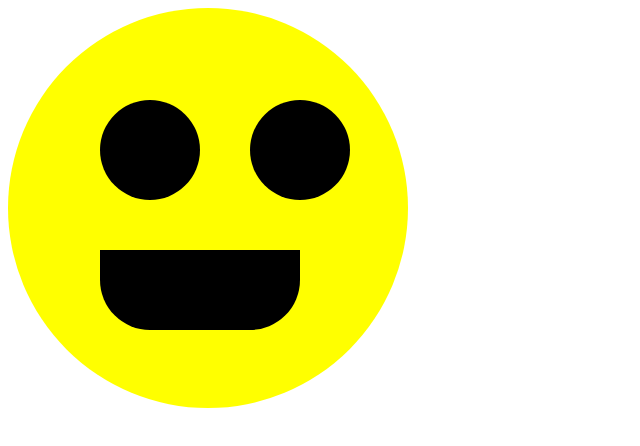
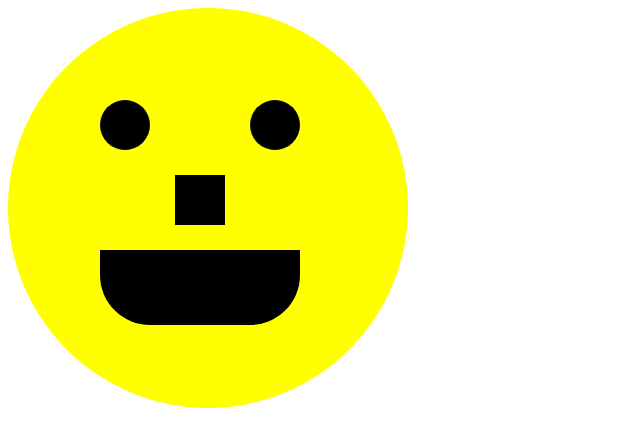
Before and after one commit to Amitesh7522/HTML-CSS---PRACTICE, a plain HTML site: page smiley face/index.html in a window 1280 px wide. Shown: the whole page, without its empty margins (0-640 px from the left). Drawn offline with Linux system fonts and the light colour scheme.

Commit message:
added css for nose div

```diff
--- a/smiley face/style.css
+++ b/smiley face/style.css
@@ -8,7 +8,7 @@
 
 .mouth{
     width: 200px;
-    height: 80px;
+    height: 75px;
     background-color: black;
     border-radius: 0 0 50px 50px;
     position: absolute;
@@ -17,8 +17,8 @@
 }
 
 .eye1{
-    height: 100px;
-    width: 100px;
+    height: 50px;
+    width: 50px;
     background-color: black;
     border-radius: 50%;
     position: absolute;
@@ -28,11 +28,20 @@
 
 }
 .eye2{
-    height: 100px;
-    width: 100px;
+    height: 50px;
+    width: 50px;
     background-color: black;
     border-radius: 50%;
     position: absolute;
     top: 100px;
     left: 250px;
 }
+
+.nose{
+    height: 50px;
+    width: 50px;
+    background-color: black;
+    position: absolute;
+    top: 175px;
+    left: 175px;
+}
```
